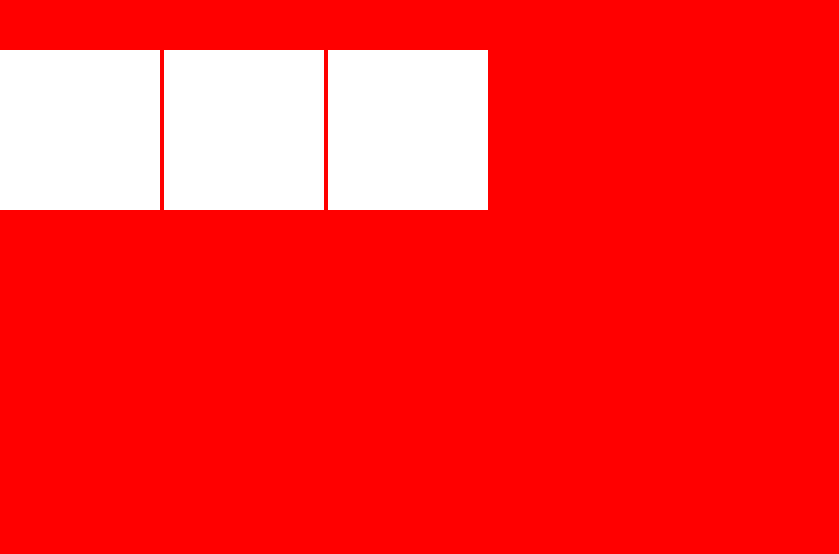
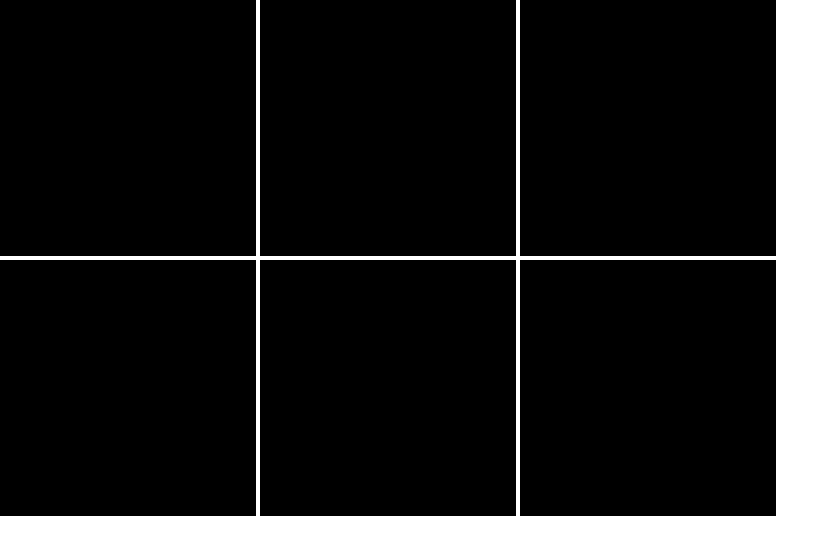
Before and after one commit to Sach1810/hand-eye, a plain HTML site: page index.html in a window 1280 px wide. Shown: the whole page, without its empty margins (0-839 px from the left). Drawn offline with Linux system fonts and the light colour scheme.

Commit message:
basic hacky css complete for experiments

```diff
--- a/index.html
+++ b/index.html
@@ -4,13 +4,18 @@
   <title>HandEye</title>
 </head>
 <body>
-<!--   <div id="gameOne"> -->
+  <div id="gameOne">
     <div class="rowGameOne">
       <div id="one" class="square"></div>
       <div id="two" class="square"></div>
+      <div id="three" class="square"></div>
+    </div>
+    <div class="rowGameOne">
+      <div id="one" class="square"></div>
       <div id="two" class="square"></div>
+      <div id="three" class="square"></div>
     </div>
-<!--   </div> -->
+  </div>
 <link rel="stylesheet" type="text/css" href="style.css">
 <script type="text/javascript" src="main.js"></script>
 </body>
--- a/style.css
+++ b/style.css
@@ -1,20 +1,33 @@
 * {
   margin: 0;
   padding: 0;
-  background-color: red;
 }
 
+/****** Index.html ******/
+.gameOne {
+  width: 100vw;
+}
 
 .rowGameOne {
-  margin: 0 auto;
-  display: inline;
+  width: 100vw;
+
 }
 
 .square {
+  background-color: #000;
+  height: 20vw;
+  width: 20vw;
+  display: inline-block;
+}
 
-  background-color: #fff;
-  height: 20vh;
-  width:20vh;
-  margin-top: 50px;
-  display:inline-block;
+/******phone.html******/
+
+#phone {
+  background-color: #000;
 }
+.pSquare {
+  background-color: #000;
+  height: 50vh;
+  width: 33vw;
+  display: inline-block;
+}
```
Also changed, not shown: phone.html (added, +22 -0 lines).
